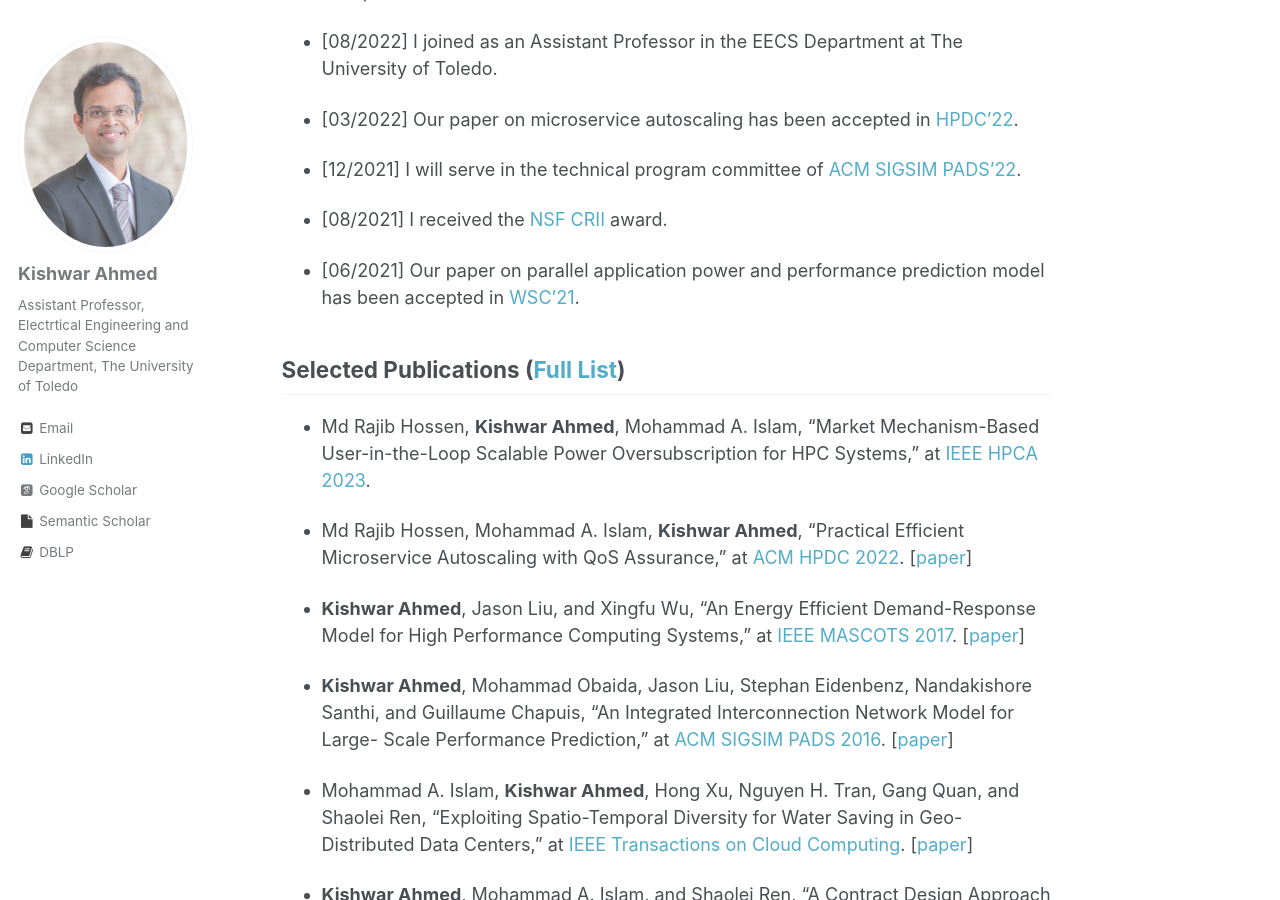
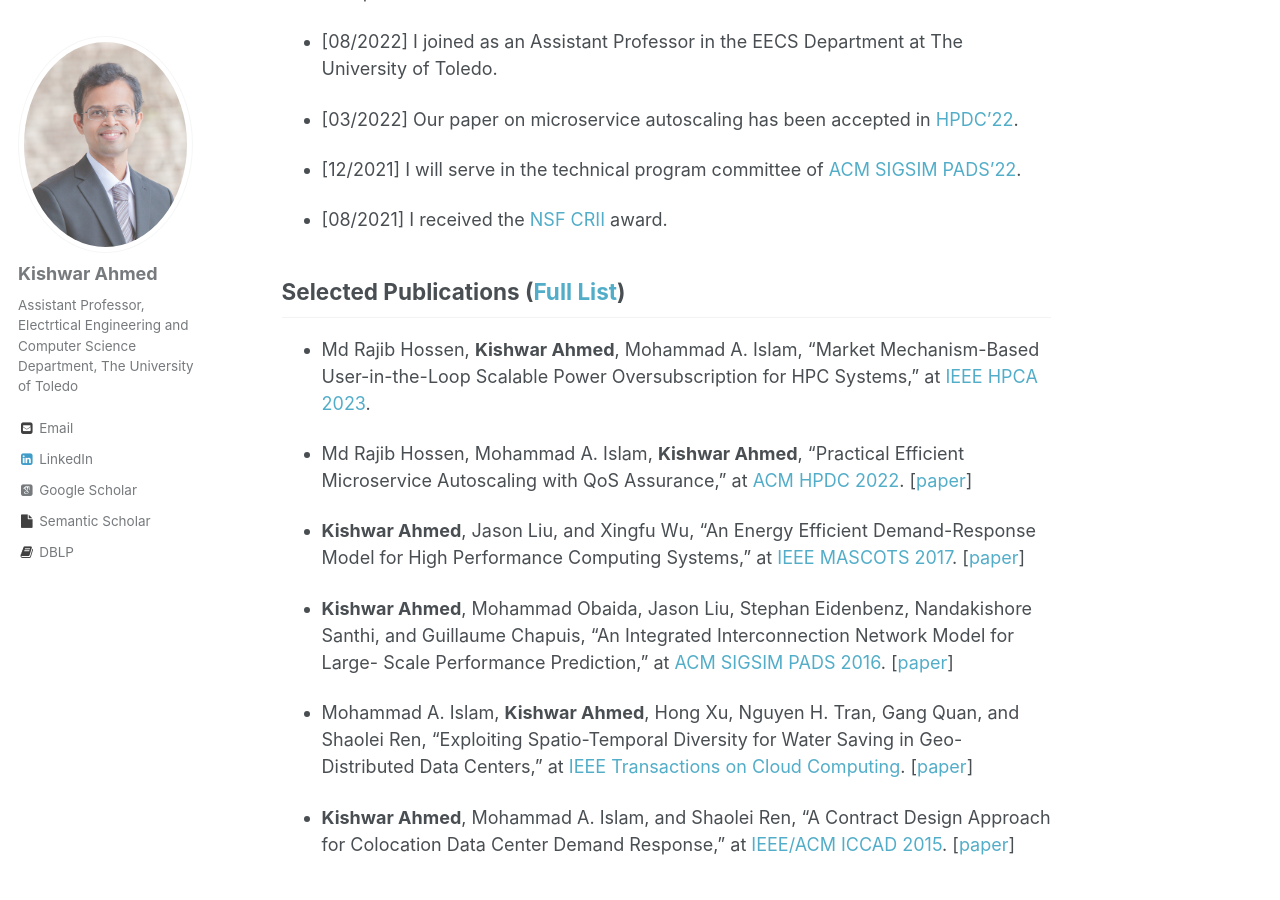
Before and after one commit to kishwarbd/kishwarbd.github.io, a Jekyll site: the page built from _pages/about.md, in a window 1280 px wide and 900 px high, scrolled down 741 px. Built offline with Jekyll 4.4.1, drawn with Linux system fonts in a browser that asks for light colours; some web fonts are replaced.

Commit message:
Update about.md

```diff
--- a/_pages/about.md
+++ b/_pages/about.md
@@ -31,8 +31,6 @@ Jason Liu](https://people.cis.fiu.edu/liux/). I also worked as a research aide a
 
 * [08/2021] I received the [NSF CRII](https://beta.nsf.gov/funding/opportunities/computer-information-science-engineering-research) award.
 
-* [06/2021] Our paper on parallel application power and performance prediction model has been accepted in [WSC'21](https://meetings.informs.org/wordpress/wsc2021/).
-
 
 ## Selected Publications ([Full List](https://kishwarbd.github.io/publications/))
 
```
